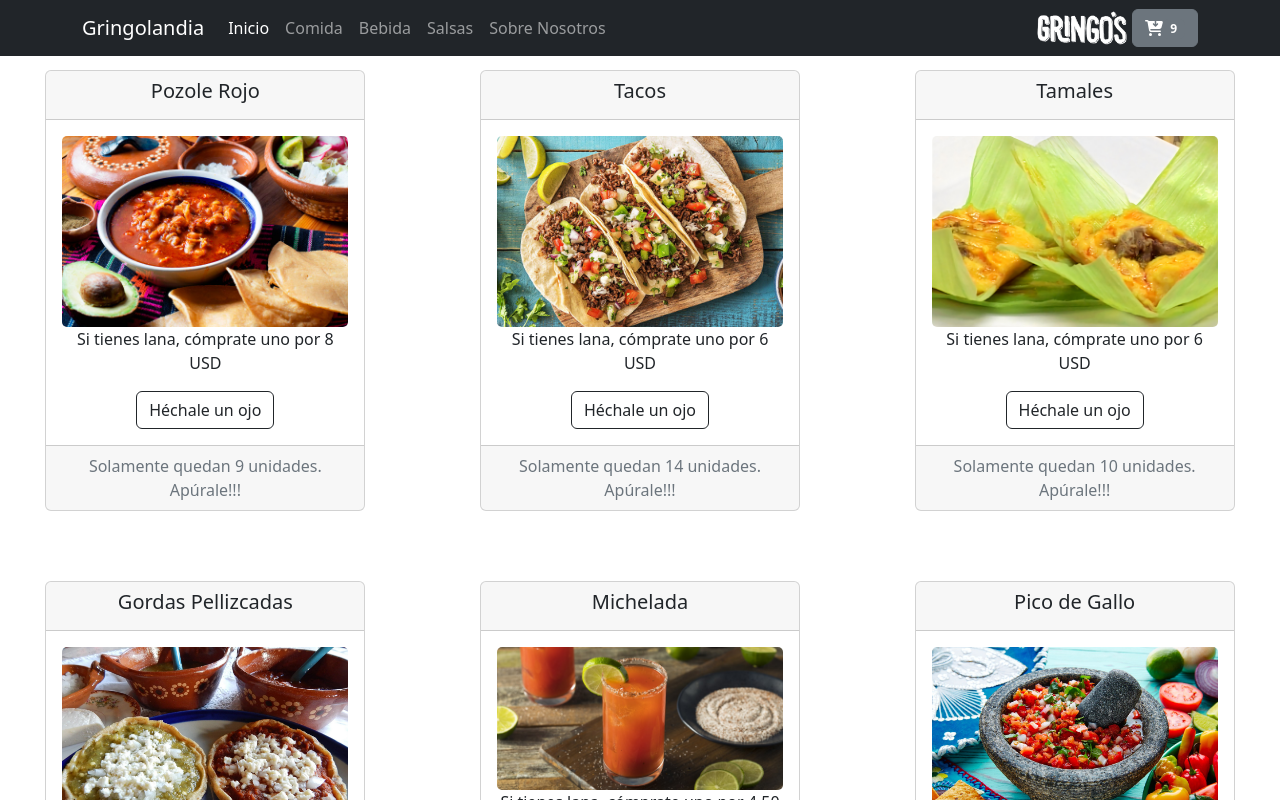
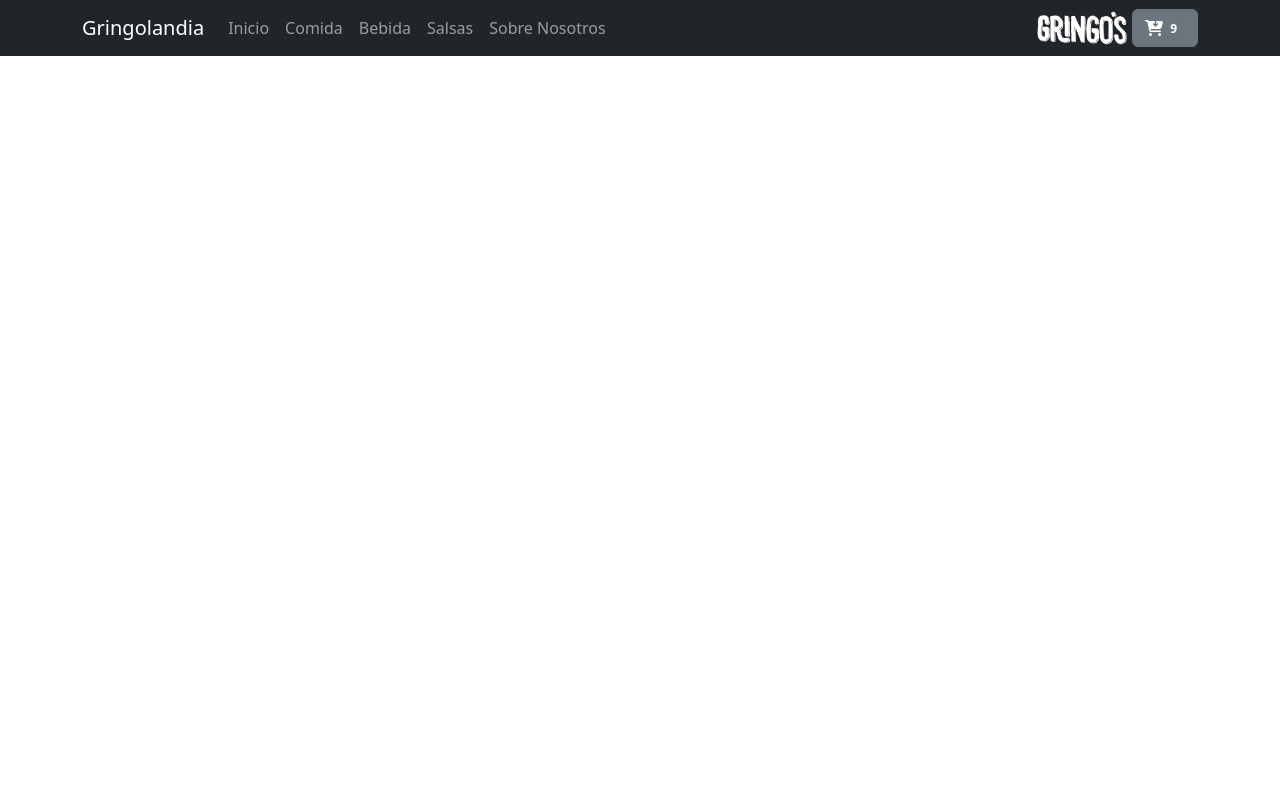
Before and after one commit to AlvaroUlian/gringolandia, a React (Create React App) app: page / in a window 1280 px wide. Shown: the top 800 px of the page. Built offline with nearby package versions, Linux system fonts and the light colour scheme.

Commit message:
Update,corrección de Inicio de web

```diff
--- a/src/App.js
+++ b/src/App.js
@@ -9,7 +9,7 @@ function App() {
     <BrowserRouter>
       <Navbar/>
       <Routes>
-        <Route path='/' element={<ItemListContainer />} />
+        <Route path='/gringolandia-Ulian' element={<ItemListContainer />} />
         <Route path='/category/:idCategory' element={<ItemListContainer />} />
         <Route path='/item/:idItem' element={<ItemDetailContainer /> }/>
       </Routes>
--- a/src/components/navbar/Navbar.jsx
+++ b/src/components/navbar/Navbar.jsx
@@ -12,12 +12,12 @@ const NavbarGringo = () => {
       <Container>
         <Navbar.Toggle aria-controls="responsive-navbar-nav" />
         <Navbar.Collapse id="responsive-navbar-nav">
-          <LinkContainer to="/">
+          <LinkContainer to="/gringolandia-Ulian">
             <Navbar.Brand>Gringolandia</Navbar.Brand>
           </LinkContainer>
           <center>
             <Nav>
-              <LinkContainer to="/">
+              <LinkContainer to="/gringolandia-Ulian">
                 <Nav.Link>Inicio</Nav.Link>
               </LinkContainer>
               <LinkContainer to="/category/1">
```
